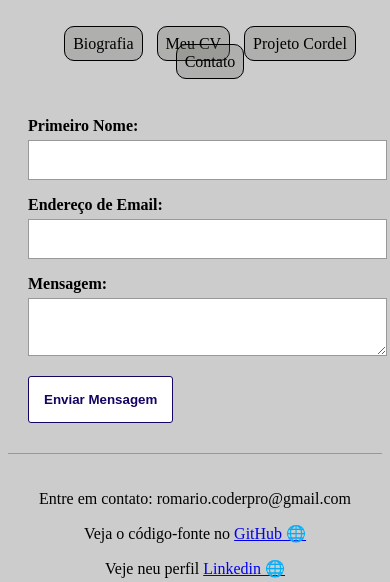
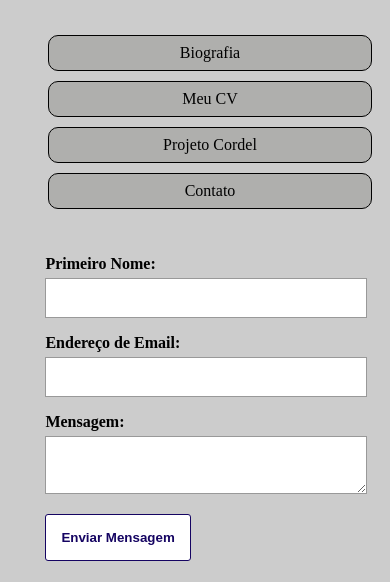
Before and after one commit to 2506roma/Atividade-Uninter, a plain HTML site: page fomulario.html in a window 390 px wide. Shown: the part 69-651 px from the top of the page. Drawn offline with Linux system fonts and the light colour scheme.

Commit message:
Alterando responsividade de um formulário

```diff
--- a/formulario.style.css
+++ b/formulario.style.css
@@ -98,7 +98,32 @@ footer {
 }
 
 @media screen and (max-width: 768px) {
+    .menu > li {
+        display: block;
+        margin-bottom: 10px;
+    }
     .card {
         width: 90%;
     }
 }
+@media (min-width: 250px) and (max-width: 420px) {
+    /* body {
+        background-color: #cccccc;
+        display: grid;
+        grid-template-columns: auto;
+        grid-template-rows: 5, auto;
+        grid-template-areas:
+            "header"
+            "nav"
+            "nav"
+            "form"
+            "footer";
+    } */
+    .menu > li {
+        display: block;
+        margin-bottom: 10px;
+    }
+    .card {
+        width: 80%;
+    }
+}
```
Also changed, not shown: cordel.html (+1 -1 lines).
